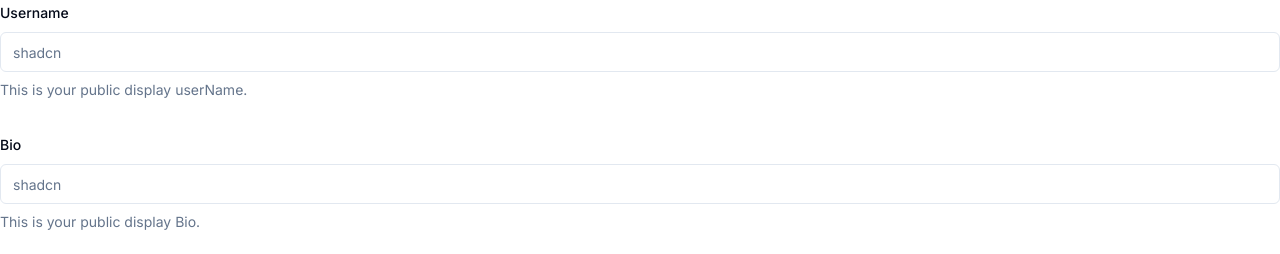
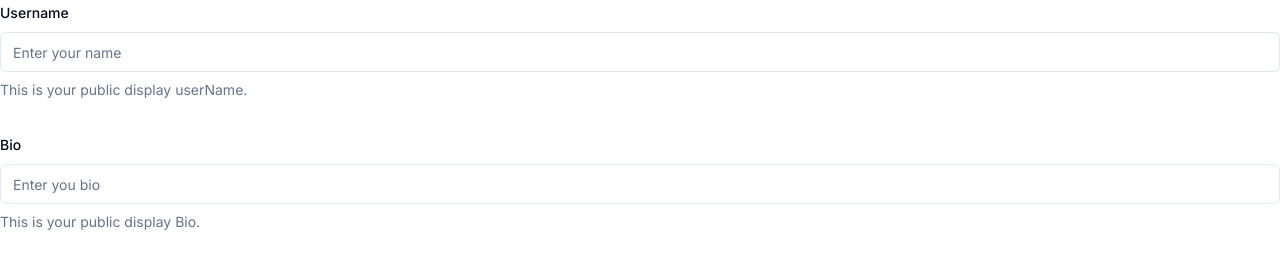
Before and after one commit to kprakashroy/sahdcn-ui-openAI, a Next.js app in the folder Desktop/QuestAssignment/my-app/: page / in a window 1280 px wide. Shown: the top 254 px of the page. Built offline with nearby package versions, Linux system fonts and the light colour scheme.

Commit message:
first commit

```diff
--- a/Desktop/QuestAssignment/my-app/src/app/page.tsx
+++ b/Desktop/QuestAssignment/my-app/src/app/page.tsx
@@ -93,7 +93,7 @@ export default function Home() {
             <FormItem>
               <FormLabel>Username</FormLabel>
               <FormControl>
-                <Input placeholder="shadcn" {...field} />
+                <Input placeholder="Enter your name" {...field} />
               </FormControl>
               <FormDescription>
                 This is your public display userName.
@@ -110,7 +110,7 @@ export default function Home() {
             <FormItem>
               <FormLabel>Bio</FormLabel>
               <FormControl>
-                <Input placeholder="shadcn" {...field} />
+                <Input placeholder="Enter you bio" {...field} />
               </FormControl>
               <FormDescription>
                 This is your public display Bio.
--- a/Desktop/QuestAssignment/my-app/src/middleware/middlewareRateLimiting.ts
+++ b/Desktop/QuestAssignment/my-app/src/middleware/middlewareRateLimiting.ts
@@ -3,7 +3,8 @@ const windowMs = 60000;
 const maxRequests = 10;
 
 export async function rateLimitMiddleware(request:Request) {
-  let ip = request['headers'].get("x-forwarded-for") || request['headers'].get("cf-connecting-ip") || request['headers'].get("cf-ipcountry") ;
+  let ip = request['headers'].get("x-forwarded-for") || request['headers'].get("cf-connecting-ip")
+  || request['headers'].get("cf-ipcountry") ;
 
 
   if (ip && ip.includes(",")) {
```
